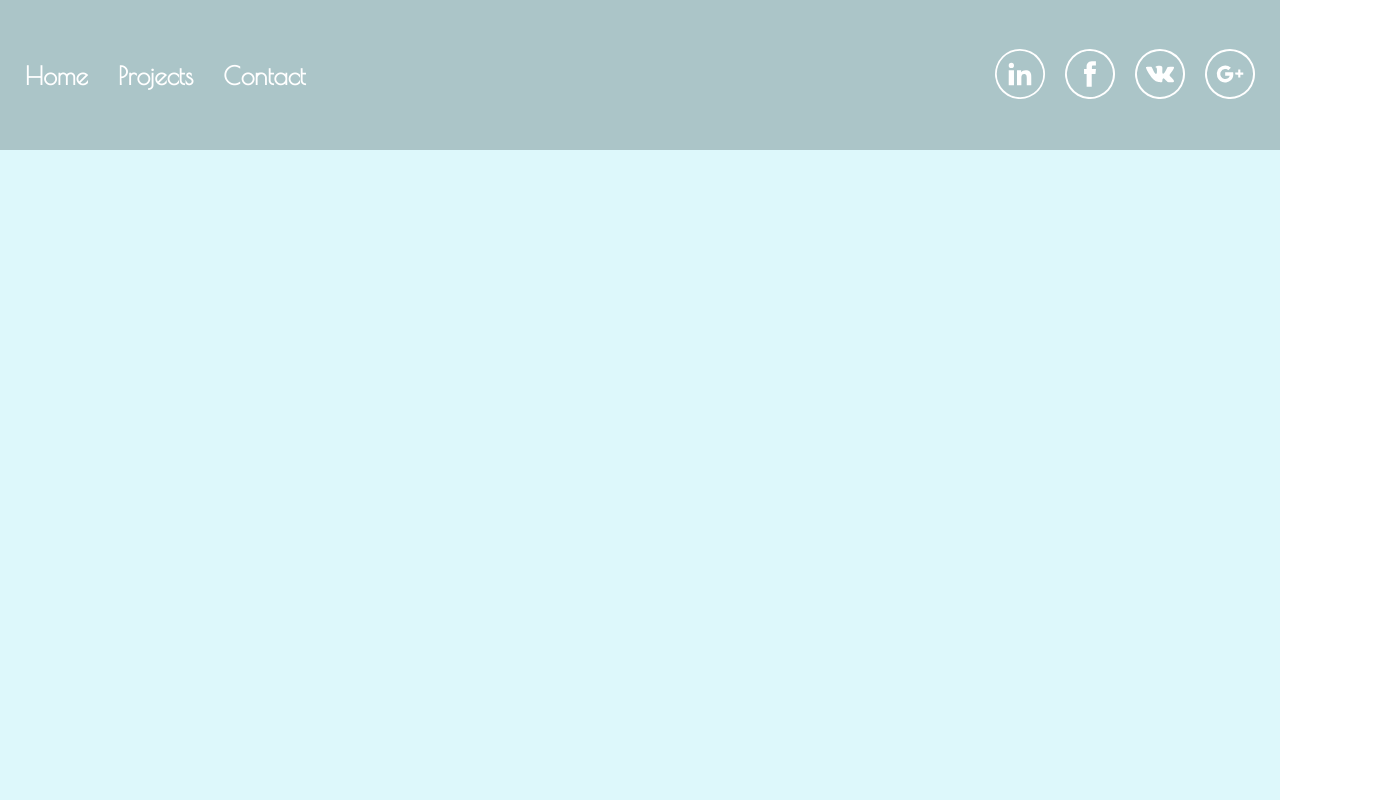
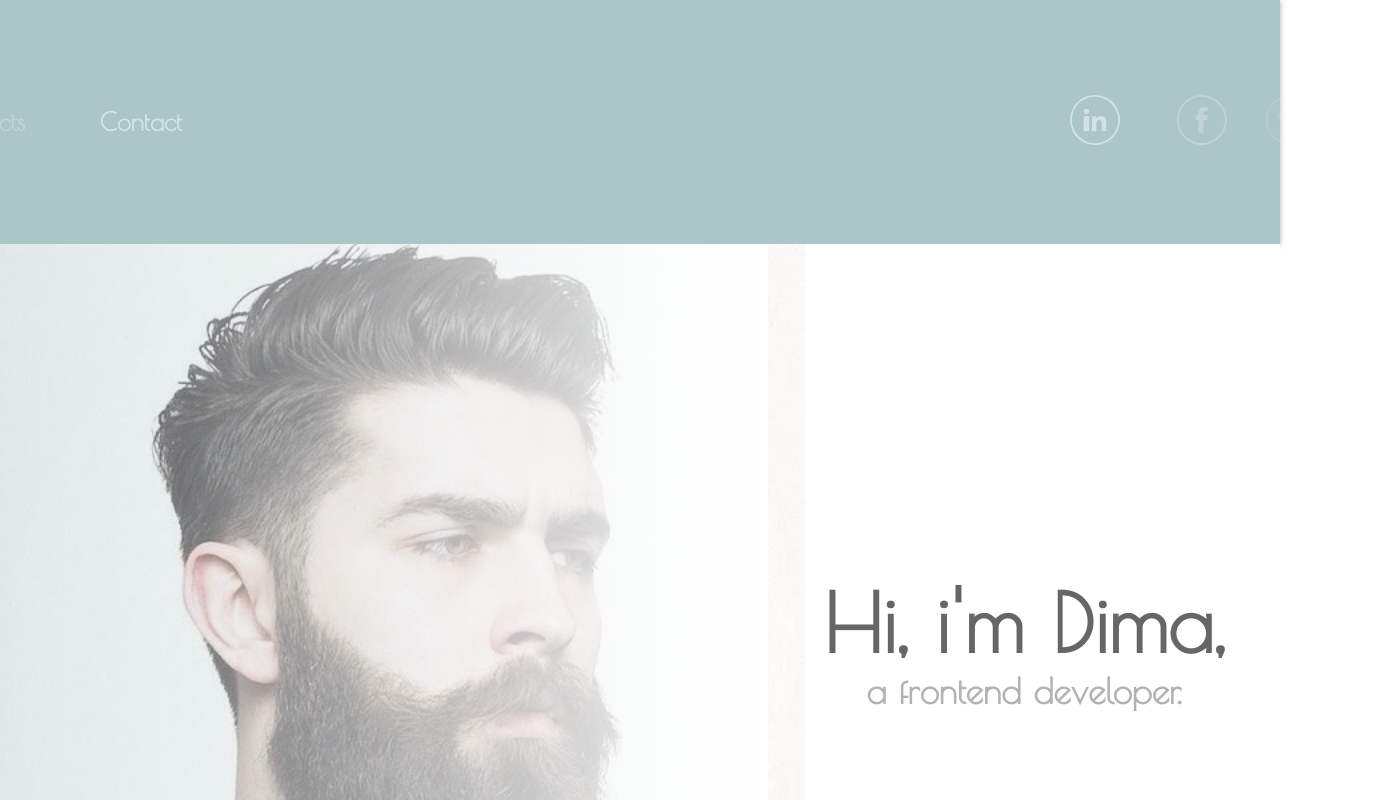
Before and after one commit to Shkvo/shkvo-dev, a React (Create React App) app: page / in a window 1280 px wide. Shown: the top 800 px of the page, 1398 px wide, since content can reach past the window. Built offline with nearby package versions, Linux system fonts and the light colour scheme.

Commit message:
Added some content for 1st block

```diff
--- a/src/Content.js
+++ b/src/Content.js
@@ -1,9 +1,19 @@
 import React from 'react';
 import './css/Content.css';
+import beardMan from './img/beard-man.jpg'
 
 const Content = () => (
     <section>
-
+        <div className="about-block">
+            <div className="beard-man">
+                <img src={beardMan} alt="a" />
+                <div className="beard-man-overlay"></div>
+            </div>
+            <div className="about-text">
+                <h1>Hi, i'm Dima,</h1>
+                <span>a frontend developer.</span>
+            </div>
+        </div>
     </section>
 )
 
--- a/src/css/Content.css
+++ b/src/css/Content.css
@@ -1,5 +1,53 @@
 section{
     height: 100vh;
     width: 100%;
-    background: #ddf8fb;
+    background: #fff;
 }
+
+.about-block{
+    height: 100%;
+    display: flex;
+    justify-content: space-between;
+    align-items: center;
+}
+
+.beard-man{
+    position: relative;
+    width: 60%;
+    height: 100%;
+}
+.beard-man img{
+    height: 100vh;
+}
+
+.beard-man-overlay{
+    position: absolute;
+    background-image: linear-gradient(to right, rgba(171, 197, 200, 0.3), rgba(255, 255, 255, 1));
+    width: 100%;
+    height: 100%;
+    top: 0;
+    left: 0;
+}
+
+.about-text{
+    width: 60%;
+    color: rgba(0,0,0,0.5);
+    font-weight: 900;
+    font-size: 35px;
+    display: flex;
+    justify-content: center;
+    align-items: center;
+    flex-direction: column;
+}
+.about-text h1 {
+    color: rgba(0, 0, 0, 0.6);
+    font-weight: 900;
+    font-size: 80px;
+    padding: 0;
+    margin: 0;
+}
+.about-text span {
+    color: rgba(0, 0, 0, 0.3);
+    font-weight: 900;
+    font-size: 35px;
+}
--- a/src/css/Header.css
+++ b/src/css/Header.css
@@ -9,6 +9,7 @@ header {
   height: 100vh;
   /* animation: header-to-top 1.1s 4.2s ease-out forwards; */
   animation: header-to-top 1.1s 4.2s cubic-bezier(0.455, 0.03, 0.515, 0.955) forwards;
+  box-shadow: 0px 1px 3px rgba(0,0,0,0.5);
 }
 
 .navigation > a{
--- a/src/css/index.css
+++ b/src/css/index.css
@@ -1,5 +1,5 @@
 body{
     padding: 0;
     margin: 0 auto;
-
+    font-family: 'PoiretOne';
 }
```
Also changed, not shown: src/img/beard-man.jpg (added).
